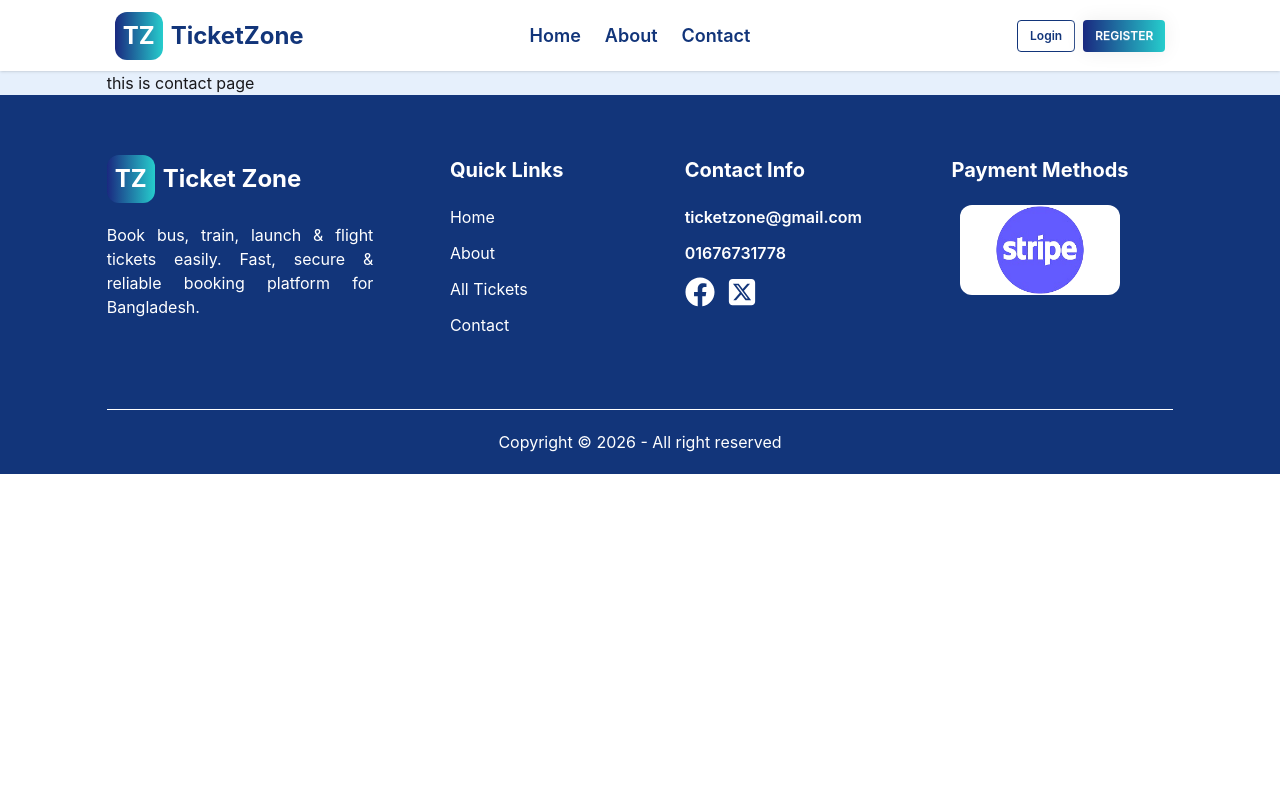
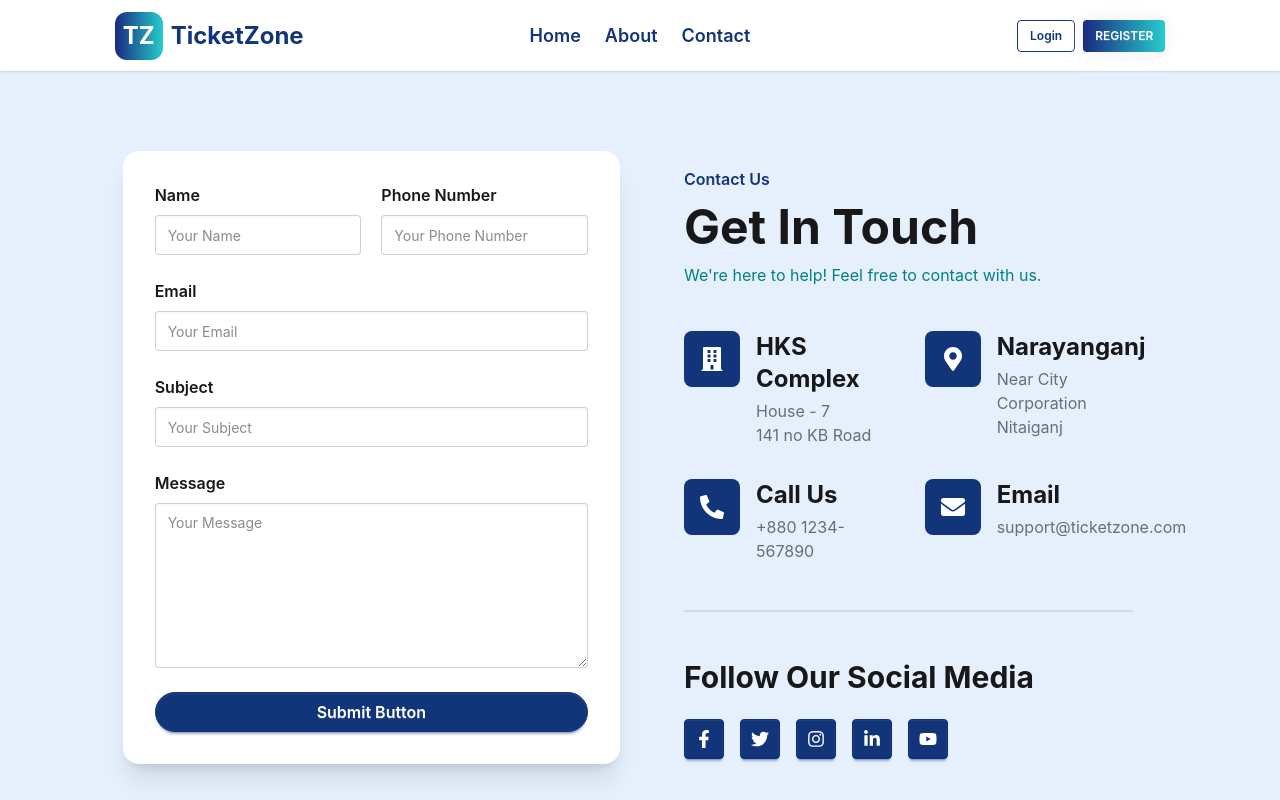
Before and after one commit to riday-kumar/ticket-zone-client-side, a React (Vite) app: page /contact in a window 1280 px wide. Shown: the top 800 px of the page. Built offline with nearby package versions, Linux system fonts and the light colour scheme.

Commit message:
contact us page design done

```diff
--- a/src/pages/Contact/Contact.jsx
+++ b/src/pages/Contact/Contact.jsx
@@ -1,8 +1,180 @@
+import {
+  FaFacebookF,
+  FaTwitter,
+  FaInstagram,
+  FaLinkedinIn,
+  FaYoutube,
+  FaPhoneAlt,
+  FaEnvelope,
+  FaMapMarkerAlt,
+  FaBuilding,
+} from "react-icons/fa";
+
 const Contact = () => {
   return (
-    <div>
-      <p>this is contact page</p>
-    </div>
+    <section className=" py-20 px-4">
+      <div className="max-w-7xl mx-auto grid grid-cols-1 lg:grid-cols-2 gap-10 items-start">
+        {/* LEFT SIDE FORM */}
+        <div className="bg-base-100 shadow-xl rounded-2xl p-8">
+          <form className="space-y-6">
+            {/* Name + Phone */}
+            <div className="grid grid-cols-1 md:grid-cols-2 gap-5">
+              <div>
+                <label className="font-semibold mb-2 block">Name</label>
+                <input
+                  type="text"
+                  placeholder="Your Name"
+                  className="input input-bordered w-full focus:outline-none focus:border-primary"
+                />
+              </div>
+
+              <div>
+                <label className="font-semibold mb-2 block">Phone Number</label>
+                <input
+                  type="text"
+                  placeholder="Your Phone Number"
+                  className="input input-bordered w-full focus:outline-none focus:border-primary"
+                />
+              </div>
+            </div>
+
+            {/* Email */}
+            <div>
+              <label className="font-semibold mb-2 block">Email</label>
+              <input
+                type="email"
+                placeholder="Your Email"
+                className="input input-bordered w-full focus:outline-none focus:border-primary"
+              />
+            </div>
+
+            {/* Subject */}
+            <div>
+              <label className="font-semibold mb-2 block">Subject</label>
+              <input
+                type="text"
+                placeholder="Your Subject"
+                className="input input-bordered w-full focus:outline-none focus:border-primary"
+              />
+            </div>
+
+            {/* Message */}
+            <div>
+              <label className="font-semibold mb-2 block">Message</label>
+              <textarea
+                rows="7"
+                placeholder="Your Message"
+                className="textarea textarea-bordered w-full focus:outline-none focus:border-primary"
+              ></textarea>
+            </div>
+
+            {/* Button */}
+            <button className="btn btn-primary w-full rounded-full text-white text-base">
+              Submit Button
+            </button>
+          </form>
+        </div>
+
+        {/* RIGHT SIDE */}
+        <div className="py-4 lg:px-6">
+          <p className="text-primary font-semibold mb-3">Contact Us</p>
+
+          <h2 className="text-4xl md:text-5xl font-bold mb-2">Get In Touch</h2>
+
+          <p className="text-secondary leading-8 mb-10">
+            We're here to help! Feel free to contact with us.
+          </p>
+
+          {/* Contact Info */}
+          <div className="grid grid-cols-1 sm:grid-cols-2 gap-8">
+            {/* Item */}
+            <div className="flex items-start gap-4">
+              <div className="bg-primary text-white p-4 rounded-lg text-2xl">
+                <FaBuilding />
+              </div>
+
+              <div>
+                <h4 className="text-2xl font-bold mb-1">HKS Complex</h4>
+                <p className="text-base-content/60">
+                  House - 7<br></br>
+                  141 no KB Road
+                </p>
+              </div>
+            </div>
+
+            {/* Item */}
+            <div className="flex items-start gap-4">
+              <div className="bg-primary text-white p-4 rounded-lg text-2xl">
+                <FaMapMarkerAlt />
+              </div>
+
+              <div>
+                <h4 className="text-2xl font-bold mb-1">Narayanganj</h4>
+                <p className="text-base-content/60">
+                  Near City Corporation
+                  <br />
+                  Nitaiganj
+                </p>
+              </div>
+            </div>
+
+            {/* Item */}
+            <div className="flex items-start gap-4">
+              <div className="bg-primary text-white p-4 rounded-lg text-2xl">
+                <FaPhoneAlt />
+              </div>
+
+              <div>
+                <h4 className="text-2xl font-bold mb-1">Call Us</h4>
+                <p className="text-base-content/60">+880 1234-567890</p>
+              </div>
+            </div>
+
+            {/* Item */}
+            <div className="flex items-start gap-4">
+              <div className="bg-primary text-white p-4 rounded-lg text-2xl">
+                <FaEnvelope />
+              </div>
+
+              <div>
+                <h4 className="text-2xl font-bold mb-1">Email</h4>
+                <p className="text-base-content/60">support@ticketzone.com</p>
+              </div>
+            </div>
+          </div>
+
+          {/* Divider */}
+          <div className="divider my-10"></div>
+
+          {/* Social Media */}
+          <div>
+            <h3 className="text-3xl font-bold mb-6">Follow Our Social Media</h3>
+
+            <div className="flex items-center gap-4">
+              <a className="btn btn-primary btn-square text-lg text-white">
+                <FaFacebookF />
+              </a>
+
+              <a className="btn btn-primary btn-square text-lg text-white">
+                <FaTwitter />
+              </a>
+
+              <a className="btn btn-primary btn-square text-lg text-white">
+                <FaInstagram />
+              </a>
+
+              <a className="btn btn-primary btn-square text-lg text-white">
+                <FaLinkedinIn />
+              </a>
+
+              <a className="btn btn-primary btn-square text-lg text-white">
+                <FaYoutube />
+              </a>
+            </div>
+          </div>
+        </div>
+      </div>
+    </section>
   );
 };
 
```
